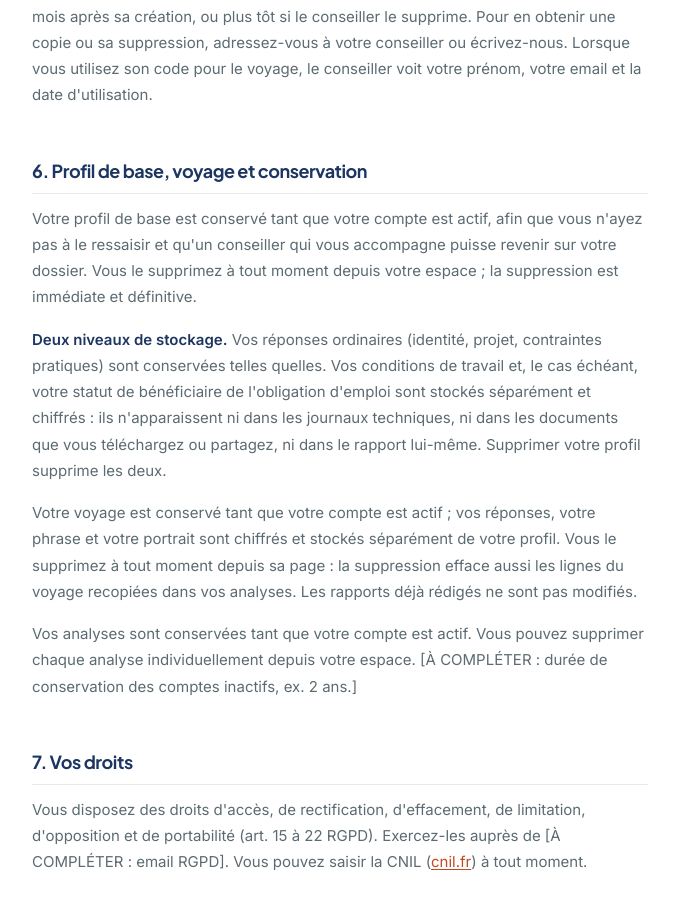
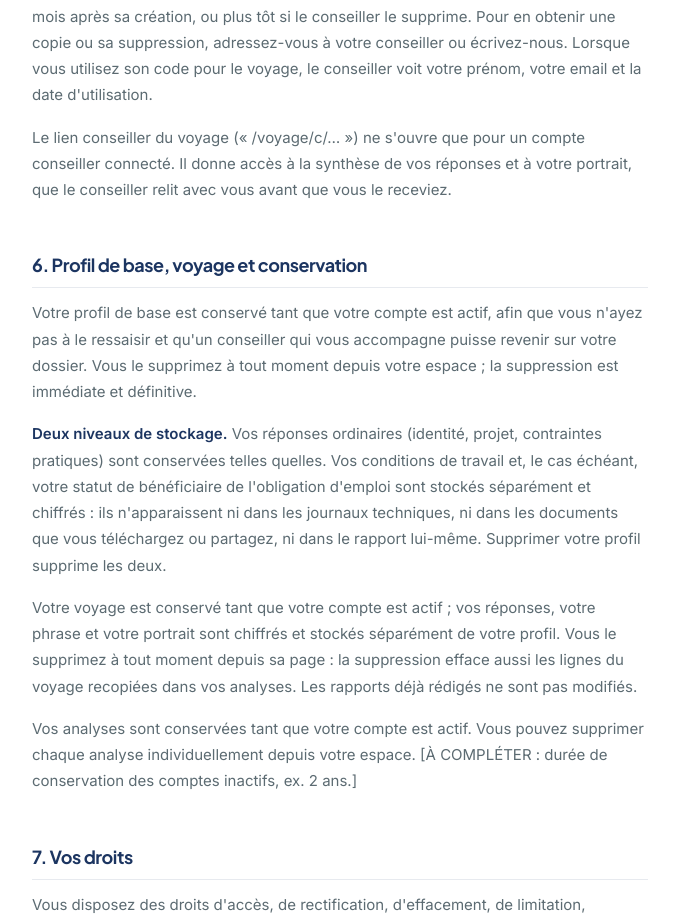
Before and after one commit to Alltoft/Neoori_CV_Analyser, a Next.js app in the folder frontend/: page /confidentialite in a window 1280 px wide. Shown: the part 2067-2986 px from the top of the page, without its empty margins (300-979 px from the left). Built offline with nearby package versions, Linux system fonts and the light colour scheme; no server answers.

Commit message:
fix(copy): keep the voyage counselor-link paragraph in the privacy policy
Co-Authored-By: Claude Haiku 4.5 <noreply@anthropic.com>

```diff
--- a/frontend/src/app/(legal)/cgv/page.tsx
+++ b/frontend/src/app/(legal)/cgv/page.tsx
@@ -17,7 +17,9 @@ export default function CgvPage() {
       <h2>2. Description du service</h2>
       <p>
         L&apos;offre gratuite comprend les trois premières sections du rapport d&apos;analyse,
-        ainsi qu&apos;un verdict de diagnostic. Elle est accessible avec ou sans compte ; sans compte, le rapport n&apos;est accessible que par un lien privé, pendant 30 jours, sauf si l&apos;utilisateur crée un compte pour le conserver. L&apos;offre payante débloque le rapport complet. Il compte 9 sections, incluant les points à renforcer,
+        ainsi qu&apos;un verdict de diagnostic. Elle est accessible avec ou sans compte ; sans compte, le rapport
+        n&apos;est accessible que par un lien privé, pendant 30 jours, sauf si l&apos;utilisateur crée un compte pour le
+        conserver. L&apos;offre payante débloque le rapport complet. Il compte 9 sections, incluant les points à renforcer,
         les préconisations terrain, un exemple de réécriture, la synthèse, les pistes
         d&apos;évolution et une proposition de CV retravaillé. Le rapport est généré par
         intelligence artificielle à partir des informations fournies par l&apos;utilisateur ; il
--- a/frontend/src/app/(legal)/confidentialite/page.tsx
+++ b/frontend/src/app/(legal)/confidentialite/page.tsx
@@ -90,6 +90,11 @@ export default function ConfidentialitePage() {
         adressez-vous à votre conseiller ou écrivez-nous. Lorsque vous utilisez son code pour le
         voyage, le conseiller voit votre prénom, votre email et la date d&apos;utilisation.
       </p>
+      <p>
+        Le lien conseiller du voyage (« /voyage/c/… ») ne s&apos;ouvre que pour un compte
+        conseiller connecté. Il donne accès à la synthèse de vos réponses et à votre portrait,
+        que le conseiller relit avec vous avant que vous le receviez.
+      </p>
 
       <h2>6. Profil de base, voyage et conservation</h2>
       <p>
```
